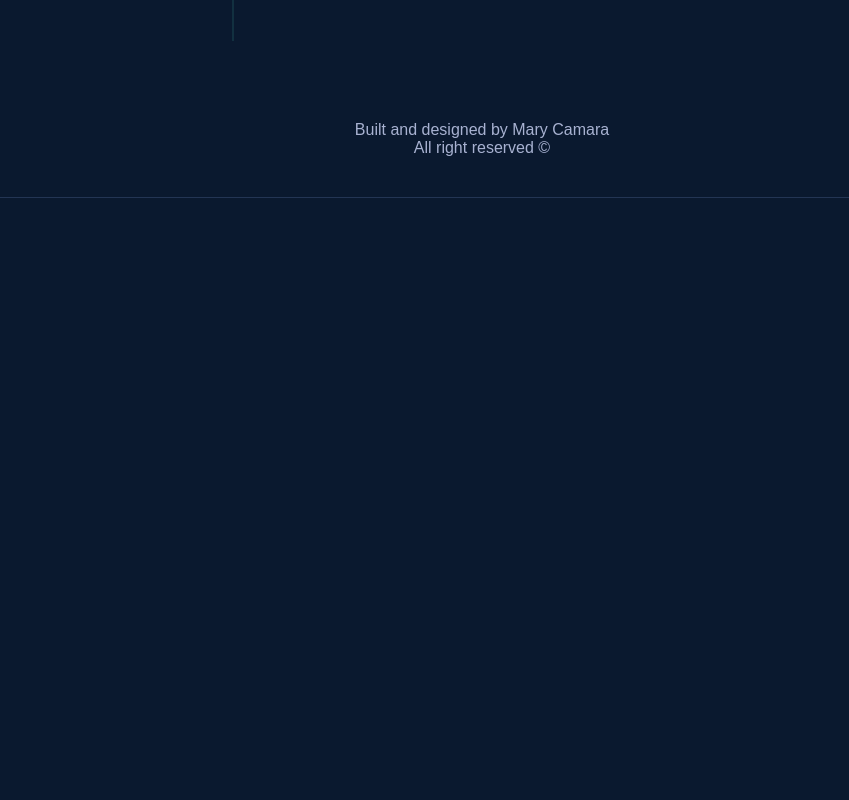
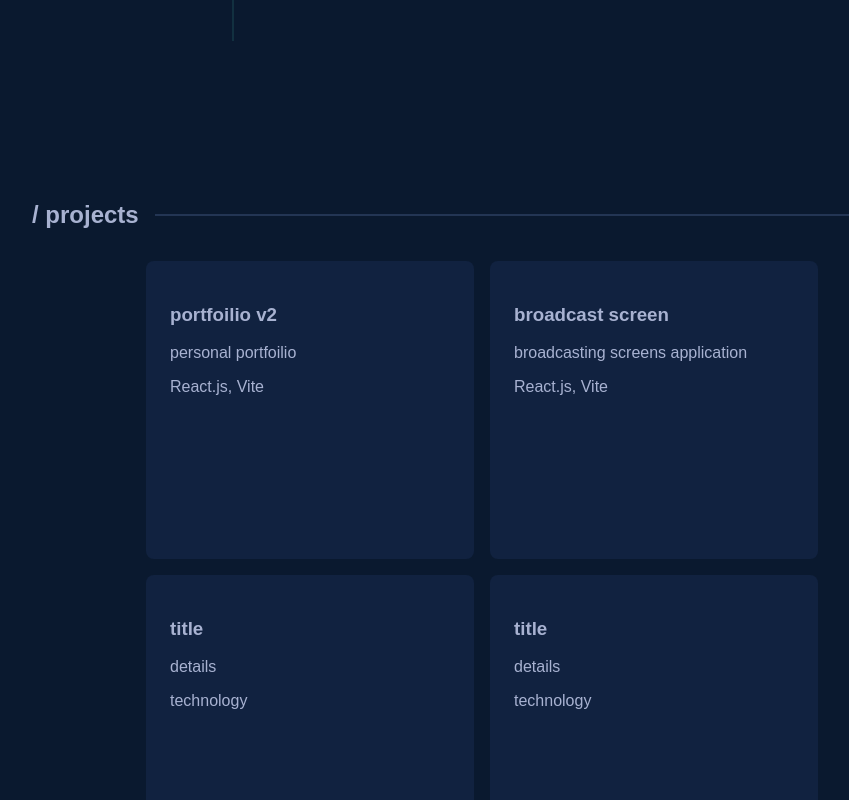
Before and after one commit to marycamara/marycamara-v2, a React (Vite) app: page / in a window 1280 px wide. Shown: the part 1400-2200 px from the top of the page, without its empty margins (158-1007 px from the left). Before the commit the page ends 1598 px from the top, so only its background shows below. Built offline with nearby package versions, Linux system fonts and the light colour scheme.

Commit message:
feat: add projects section

```diff
--- a/src/App.jsx
+++ b/src/App.jsx
@@ -3,6 +3,7 @@ import Footer from './components/Footer/Footer';
 import Hero from './Sections/Hero/Hero';
 import About from './Sections/About/About';
 import Experince from './Sections/Experience/Experience';
+import Projects from './Sections/Projects/Projects';
 import './App.css';
 
 function App() {
@@ -14,6 +15,7 @@ function App() {
         <Hero />
         <About />
         <Experince />
+        <Projects />
       </main>
 
       <Footer />
```
